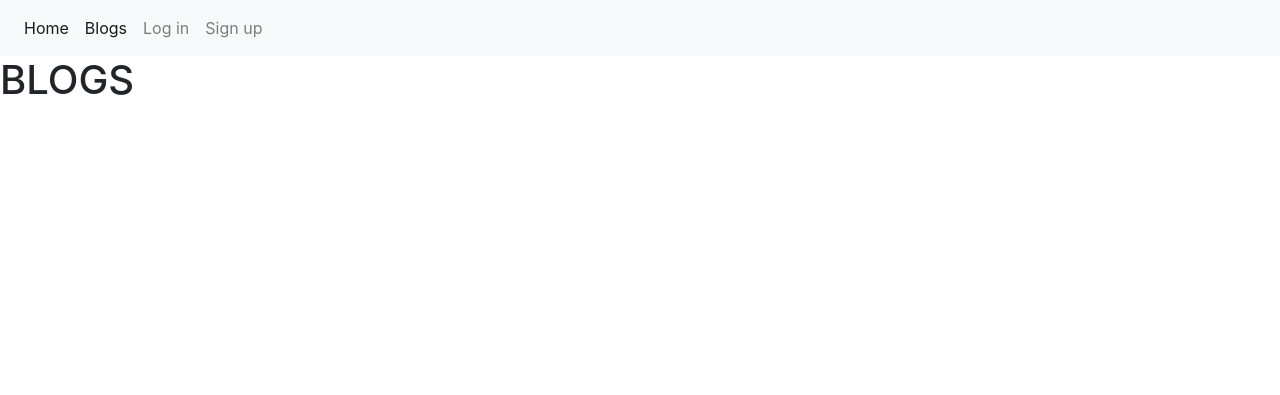
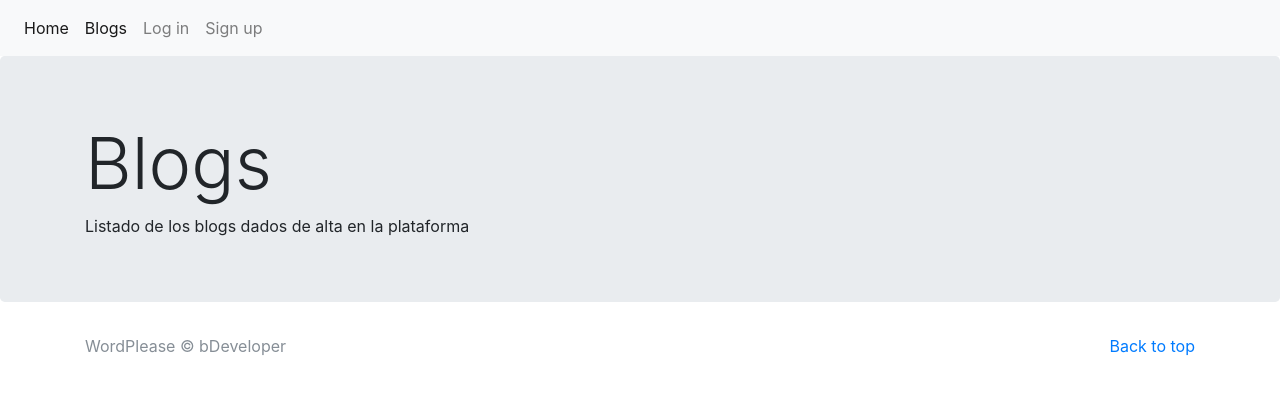
Before and after one commit to Alcaudon/wordPleaseBlogging, a Django app: page /blogs/ in a window 1280 px wide. Shown: the top 395 px of the page. Run offline with Django 3.2, Linux system fonts and the light colour scheme; some libraries are stand-ins or nearby versions.

Commit message:
Comenzamos a trabajar con la mejora de las plantillas. Hacemos base, home, blogs y blogs por usuario

```diff
--- a/users/templates/blogs.html
+++ b/users/templates/blogs.html
@@ -1,15 +1,17 @@
 {% extends 'base.html' %}
 
-{%  block head_title %}BLogs{%  endblock  %}
+{%  block head_title %}Blogs{%  endblock  %}
+
+{%  block head %}Blogs{%  endblock  %}
+{%  block head_text %}Listado de los blogs dados de alta en la plataforma{%  endblock  %}
+
 {%  block content %}
-    <h1>BLOGS</h1>
-
     {% for blog in blogs %}
-          <div class="col-lg-6">
-                <li>
+          <ul class="list-group">
+                <li class="list-group-item">
                     <a class="nav-link" href="{% url 'posts_by_name' username=blog.username %}">{{ blog.first_name }} {{ blog.last_name }}</a>
                 </li>
-          </div>
+          </ul>
       {% endfor %}
 
 {%  endblock  %}
--- a/wordplease/templates/base.html
+++ b/wordplease/templates/base.html
@@ -39,6 +39,22 @@
         </div>
     </nav>
 
+    <div class="jumbotron">
+        <div class="container">
+           <h1 class="display-3">{%  block head %}Bienvenido a WordPlease{%  endblock  %}</h1>
+          {%  block head_text %}<p>Tu blog de actualidad donde te enteraras de lo último que ha pasado en el mundo.</p>{%  endblock  %}
+        </div>
+    </div>
+
     {%  block content %}WordPlease - Plataforma de blogging{%  endblock  %}
+
+    <footer class="text-muted">
+      <div class="container">
+        <p class="float-right">
+          <a href="#">Back to top</a>
+        </p>
+        <p>WordPlease &copy; bDeveloper</p
+      </div>
+    </footer>
 </body>
 </html>
--- a/wordplease/templates/home.html
+++ b/wordplease/templates/home.html
@@ -1,8 +1,5 @@
 {% extends 'base.html' %}
 
 {%  block content %}
-    <h1>Bienvenido a WordPlease</h1>
-
     {% include 'posts_list.html' %}
-
 {%  endblock  %}
--- a/wordplease/templates/posts_by_user.html
+++ b/wordplease/templates/posts_by_user.html
@@ -1,8 +1,10 @@
 {% extends 'base.html' %}
 
 {%  block head_title %}Posts by {{ blog.first_name }} {{ blog.last_name }}{%  endblock  %}
+
+{%  block head %}Blogs{%  endblock  %}
+{%  block head_text %}Posts by {{ blog.first_name }} {{ blog.last_name }}{%  endblock  %}
 {%  block content %}
-    Posts by {{ blog.first_name }} {{ blog.last_name }}
     {% include "posts_list.html" with posts=object_list %}
 
 {%  endblock  %}
```
Also changed, not shown: wordplease/templates/posts_list.html (+4 -5 lines).
